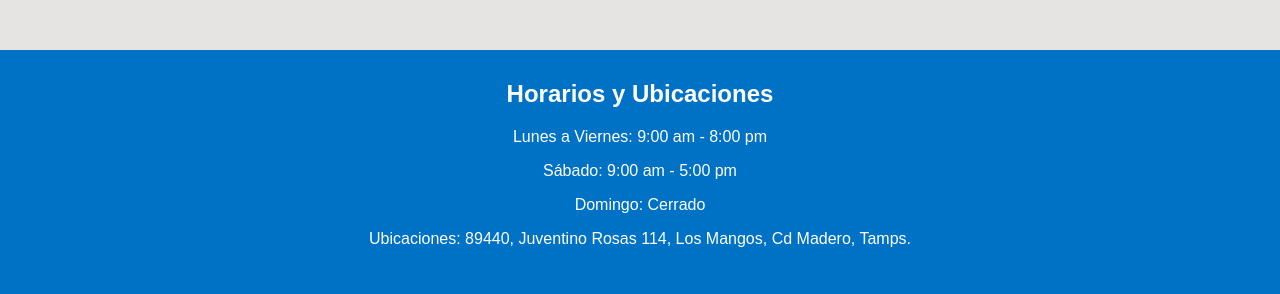
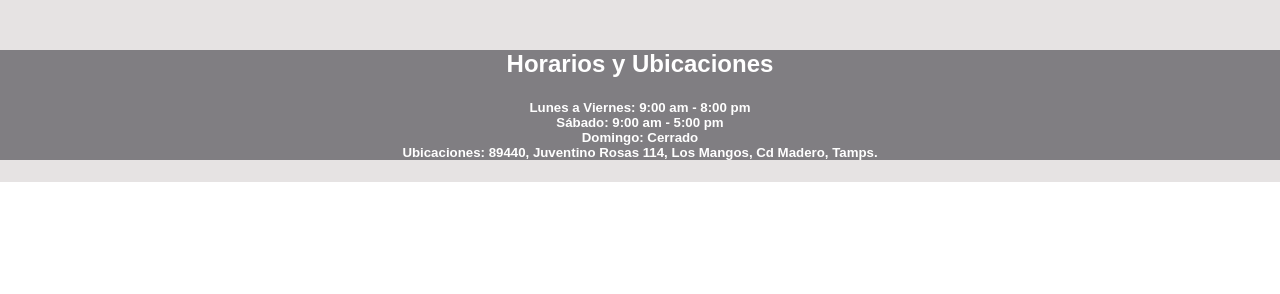
Before and after one commit to Alberto12555/Proyecto-Salud-Mental, a PHP site: page / in a window 1280 px wide. Shown: the part 6092-6386 px from the top of the page. After the commit the page ends 6274 px from the top, so only its background shows below. Run offline with PHP 8.4, Linux system fonts and the light colour scheme.

Commit message:
Colores TECNM y fuente justificada

```diff
--- a/index.html
+++ b/index.html
@@ -30,7 +30,7 @@
 
 	<header> <!-- Encabezado de la página -->
 		<div class="logo-container">
-			<img src="img/cropped-logo_sep_tecnm-2.png" alt="Logo Secretaria Mexico" class="logo">
+			<img src="img/LOGO_TECNM_BLANCO.png" alt="Logo TECNM" class="logo">
 			<img src="img/logo-itcm.png" alt="Logo" class="logo1">
 		</div>
 
@@ -366,10 +366,10 @@
 	<footer> <!-- Pie de página -->
 
 			<h2 id="horarios-ubicaciones">Horarios y Ubicaciones</h2>
-			<p>Lunes a Viernes: 9:00 am - 8:00 pm</p>
-			<p>Sábado: 9:00 am - 5:00 pm</p>
-			<p>Domingo: Cerrado</p>
-			<p>Ubicaciones: 89440, Juventino Rosas 114, Los Mangos, Cd Madero, Tamps.</p>
+			<h5>Lunes a Viernes: 9:00 am - 8:00 pm<br>
+			Sábado: 9:00 am - 5:00 pm<br>
+			Domingo: Cerrado<br>
+			Ubicaciones: 89440, Juventino Rosas 114, Los Mangos, Cd Madero, Tamps.</h5>
 		</section>
 
 
--- a/style.css
+++ b/style.css
@@ -2,6 +2,7 @@
 
 body {
 font-family: Arial, sans-serif;
+text-align: justify;
 margin: 0;
 padding: 0;
 background-color: #e6e3e3;
@@ -10,7 +11,7 @@ background-color: #e6e3e3;
 /* Estilos para el encabezado */
 
 header {
-  background-color:#0072C6;
+  background-color: #1B396A;
   color: rgb(255, 255, 255);
   padding: 10px;
   height: 75px;
@@ -116,9 +117,8 @@ margin-left: 20px;
 /* Estilos para el pie de página */
 
 footer {
-background-color: #0072C6;
+background-color: #807E82;
 color: white;
-padding: 30px;
 text-align: center;
 }
 
@@ -518,7 +518,7 @@ li:hover {
 /* Contenedor del menú  incio*/
 .navbar {
   list-style: none;
-  background-color: #cec0c0;
+  background-color: #807E82;
   text-align: center;
   padding: 1px;
 }
```
Also changed, not shown: img/LOGO_TECNM_BLANCO.png (added).
